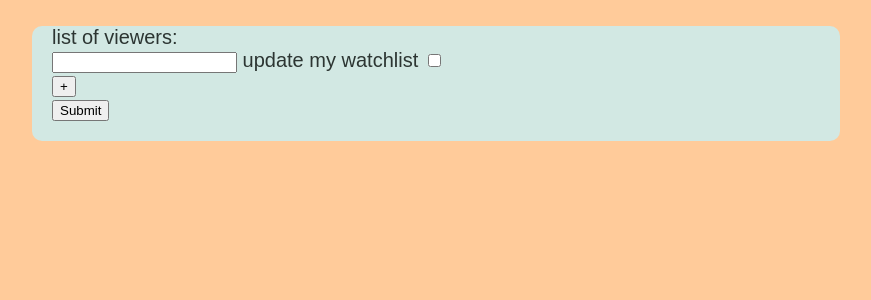
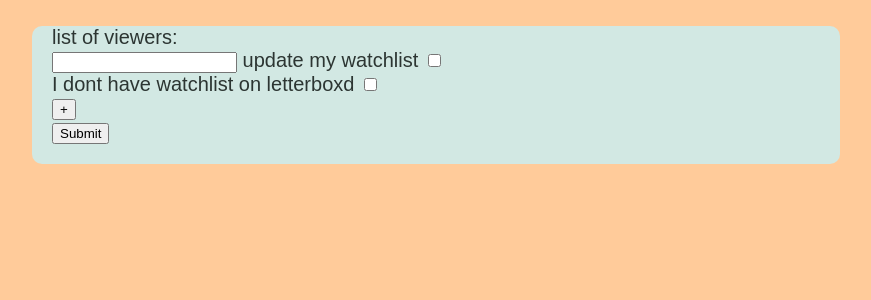
Before and after one commit to kingmob23/chooser, a Flask app: page /my_shining_app in a window 1280 px wide. Shown: the top 300 px of the page, without its empty margins (204-1075 px from the left). Run offline with Flask 2, Linux system fonts and the light colour scheme.

Commit message:
add a button and "participate without watchlist" functionality

```diff
--- a/app.py
+++ b/app.py
@@ -61,13 +61,21 @@ def handling():
     if request.method == 'GET':
         return render_template('app-form.html')
 
+    # form unpacking
     usernames = {}
     for i in range(len(request.form)):
-        if len(request.form.getlist('update-db' + str(i))) != 0:
-            usernames[request.form.getlist('username' + str(i))[0]] = True
-        elif len(request.form.getlist('username' + str(i))) != 0:
-            usernames[request.form.getlist('username' + str(i))[0]] = False
-
+        username = request.form.getlist('username' + str(i))
+        update_db = request.form.getlist('update-db' + str(i))
+        no_watchlist = request.form.getlist('no-watchlist' + str(i))
+        if update_db and no_watchlist:
+            usernames[username[0]] = True, True
+        elif update_db:
+            usernames[username[0]] = True, False
+        elif no_watchlist:
+            usernames[username[0]] = False, True
+        elif username:
+            usernames[username[0]] = False, False
+    desired_weight = len(usernames)
 
     films_intersec = []
     films_with_weight = {}
@@ -75,17 +83,23 @@ def handling():
         if Users.query.filter_by(username=username).first():
             uid = Users.query.filter_by(username=username).first().id
 
-        if usernames[username]:
+        # update watchlist check
+        if usernames[username][0]:
             for i in Linking.query.filter_by(user_id=uid).all():
                 db.session.delete(i)
             db.session.commit()
 
+        # no eatchlist check
+        if usernames[username][1]:
+            desired_weight -= 1
+            continue
+
+        # SQL DB fill
         if not Users.query.filter_by(username=username).first() or not Linking.query.filter_by(user_id=uid).first():
             try:
                 add_user(username)
             except ValueError:
                 return render_template('no-such-user.html')
-
         titles_of_user_films = []
         for i in Linking.query.filter_by(user_id=uid).all():
             titles_of_user_films.append(
@@ -97,7 +111,7 @@ def handling():
             films_with_weight[i] += 1
 
     for i in films_with_weight:
-        if films_with_weight[i] == len(usernames):
+        if films_with_weight[i] == desired_weight:
             films_intersec.append(i)
 
     random.shuffle(films_intersec)
--- a/templates/app-form.html
+++ b/templates/app-form.html
@@ -11,7 +11,12 @@
     <form method="post">
         list of viewers:<br/>
         <div id="users">
-            <input type="text" name="username0"> update my watchlist <input type="checkbox" name="update-db0"><br/>
+            <input type="text" name="username0">
+            update my watchlist
+            <input type="checkbox" name="update-db0"><br/>
+            I dont have watchlist on letterboxd
+            <input type="checkbox" name="no-watchlist0"><br/>
+        </div>
         </div>
         <button type="button" id="addUserButton">+</button><br/>
         <input type="submit">
@@ -20,7 +25,11 @@
         let counter = 1;
         document.getElementById('addUserButton').addEventListener('click', () => {
             const para = document.createElement("div");
-            para.innerHTML = `<input type="text" name="username${counter}"> update my watchlist <input type="checkbox" name="update-db>${counter}"><br/>`;
+            para.innerHTML = `<input type="text" name="username${counter}">
+                update my watchlist
+                <input type="checkbox" name="update-db>${counter}"><br/>
+                I dont have watchlist on letterboxd
+                <input type="checkbox" name="no-watchlist${counter}"><br/>`;
             document.getElementById("users").appendChild(para);
             counter += 1;
         });
```
Also changed, not shown: watchlists.db, 1 other file.
